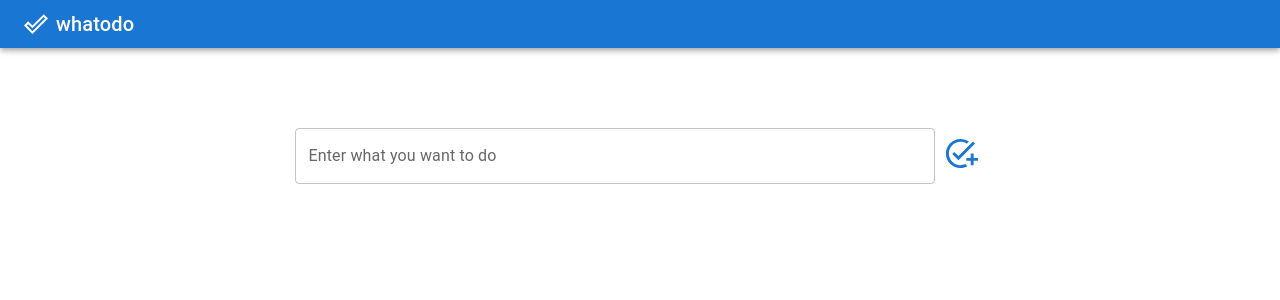
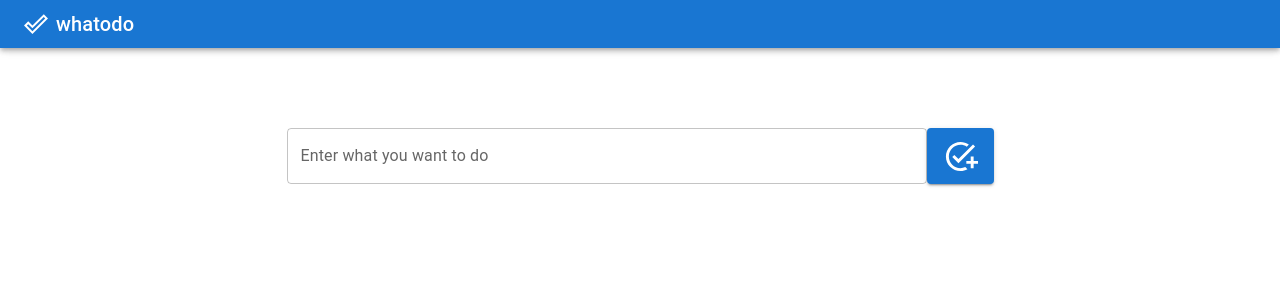
Before and after one commit to abctim/whatodo, a React (Vite) app in the folder frontend/whatodo/: page / in a window 1280 px wide. Shown: the top 300 px of the page. Built offline with nearby package versions, Linux system fonts and the light colour scheme.

Commit message:
Small style changes

```diff
--- a/frontend/whatodo/src/components/InputField.jsx
+++ b/frontend/whatodo/src/components/InputField.jsx
@@ -1,6 +1,5 @@
 import React, { useState } from "react";
-import { TextField } from "@mui/material";
-import IconButton from "@mui/material/IconButton";
+import { Button, TextField } from "@mui/material";
 import AddTaskIcon from "@mui/icons-material/AddTask";
 
 const InputField = () => {
@@ -22,16 +21,18 @@ const InputField = () => {
         variant="outlined"
         value={inputValue}
         onChange={handleChange}
-        sx={{ width: '50vw'}}
+        sx={{ width: "50vw" }}
       />
 
-      <IconButton
+      <Button
+        variant="contained"
+        sx={{ height: "56px" }}
         color="primary"
         aria-label="add to todo list"
         onClick={handleClick}
       >
         <AddTaskIcon fontSize="large" />
-      </IconButton>
+      </Button>
     </div>
   );
 };
```
